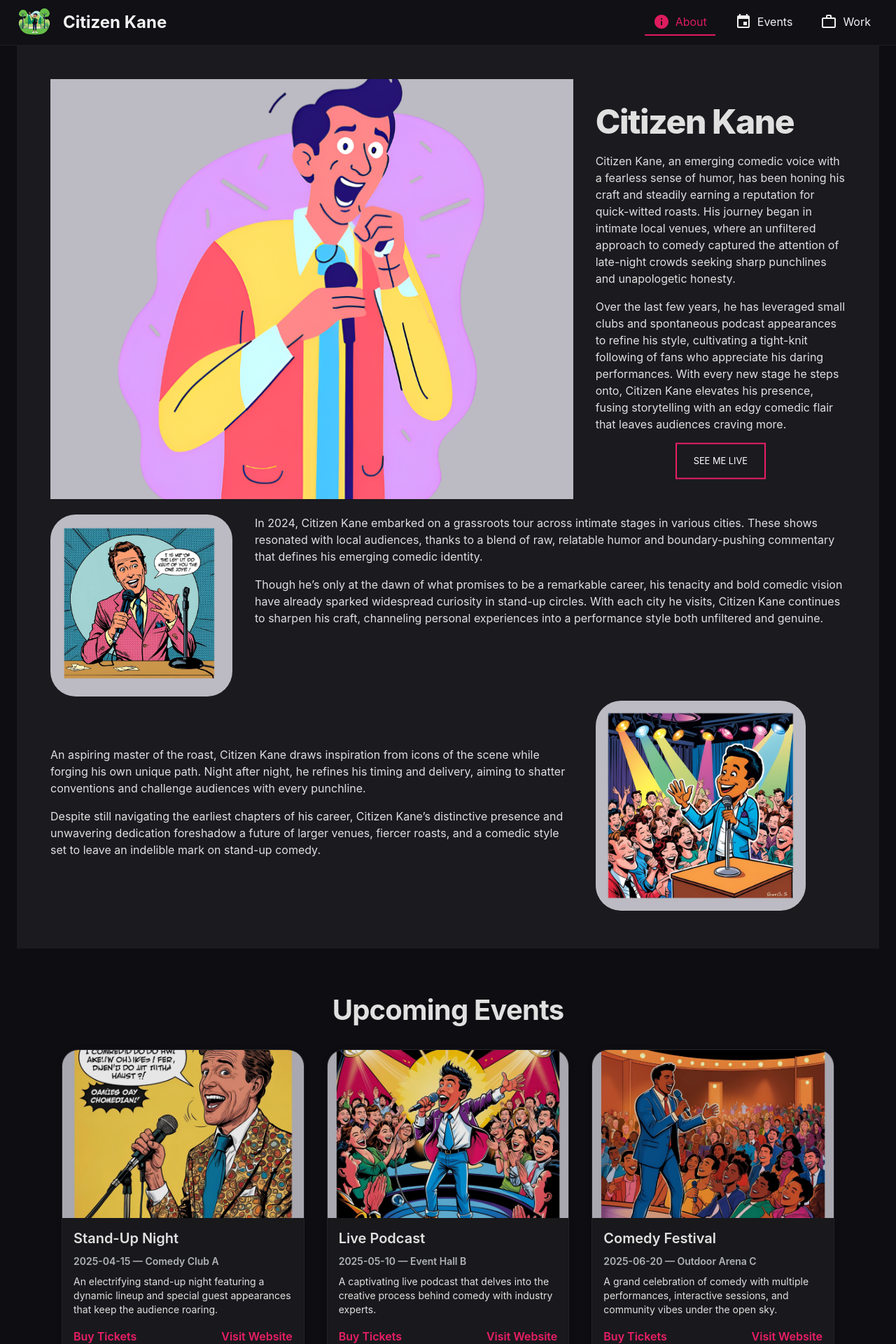
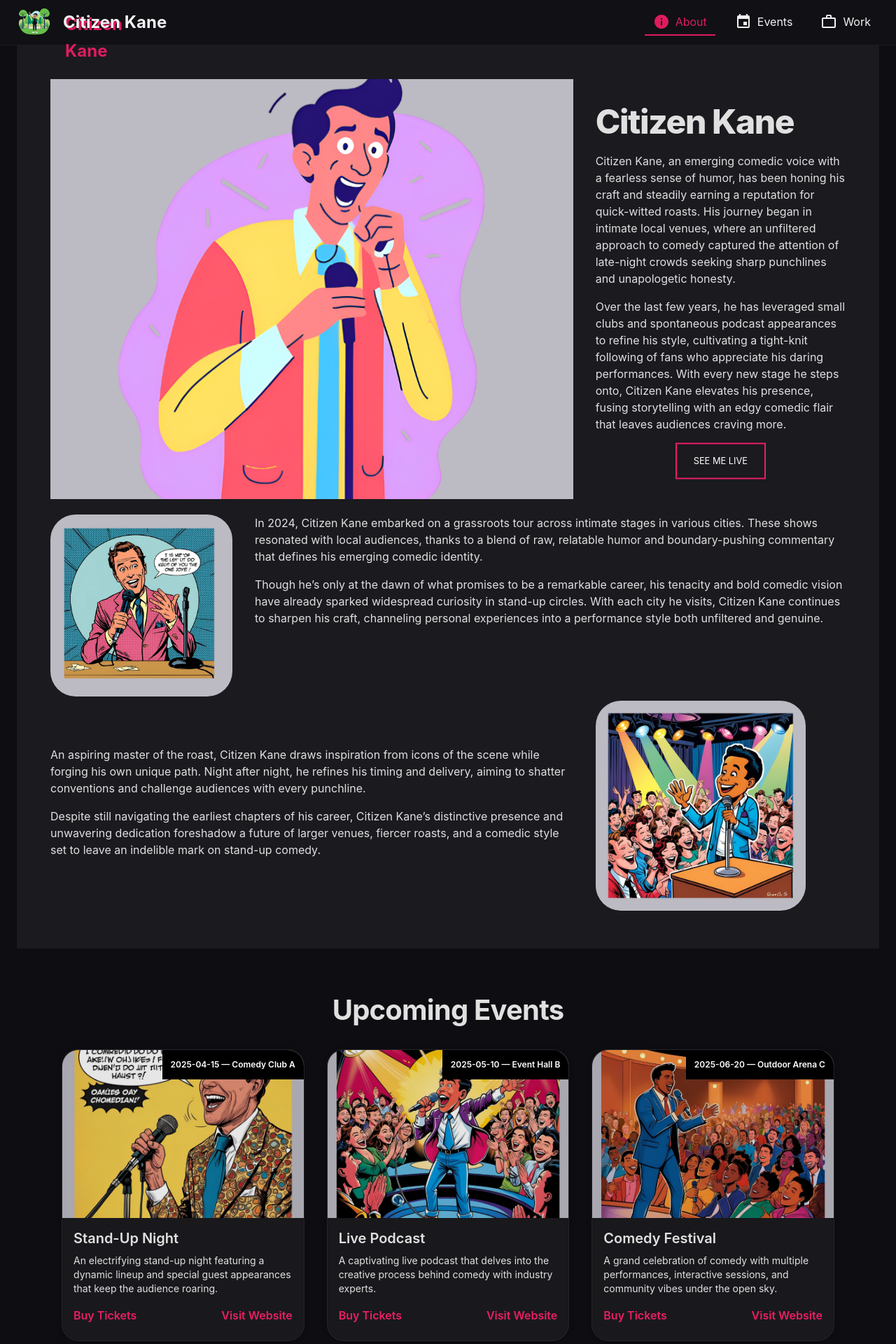
Before and after one commit to WuTangLan1/Sample-Comedy-Profile-2, a React (Create React App) app: page / in a window 1280 px wide. Shown: the top 1920 px of the page at 70% size. Built offline with nearby package versions, Linux system fonts and the light colour scheme.

Commit message:
repeat animation on date badge

```diff
--- a/public/index.html
+++ b/public/index.html
@@ -5,6 +5,8 @@
     <link rel="icon" href="%PUBLIC_URL%/favicon.ico" />
     <meta name="viewport" content="width=device-width, initial-scale=1" />
     <meta name="theme-color" content="#000000" />
+    <meta http-equiv="Content-Security-Policy" content="default-src 'self'; script-src 'self'; style-src 'self' 'unsafe-inline'">
+
     <meta
       name="description"
       content="Web site created using create-react-app"
--- a/src/components/Events.tsx
+++ b/src/components/Events.tsx
@@ -1,4 +1,3 @@
-// src/components/Events.tsx
 import React from 'react';
 import { Box, Typography, Card, CardContent, CardMedia, Grid, Link, Button } from '@mui/material';
 import { motion } from 'framer-motion';
@@ -60,28 +59,84 @@ const Events: React.FC = () => {
           {events.map((event, index) => (
             <Grid item xs={12} md={4} key={index}>
               <motion.div variants={cardVariants} whileHover="hover">
-                <Card sx={{ height: '100%', display: 'flex', flexDirection: 'column', borderRadius: 2, boxShadow: 3, overflow: 'hidden' }}>
+                <Card sx={{ height: '100%', display: 'flex', flexDirection: 'column', borderRadius: 2, boxShadow: 3, overflow: 'hidden', position: 'relative' }}>
+                  <Box sx={{ position: 'relative' }}>
                     <CardMedia
                       component="img"
                       image={event.image}
                       alt={event.title}
                       sx={{ height: 240, objectFit: 'cover', filter: 'brightness(0.9)', transition: 'filter 0.3s ease', '&:hover': { filter: 'brightness(1)' } }}
                     />
+                    <motion.div
+                      initial={{ scale: 0.5, opacity: 0 }}
+                      whileInView={{ scale: 1, opacity: 1 }}
+                      transition={{ type: 'spring', stiffness: 260, damping: 20 }}
+                      viewport={{ once: false }}
+                      style={{ position: 'absolute', top: 0, right: 0 }}
+                    >
+                      <Box sx={{ backgroundColor: 'black', color: 'white', p: 1.5, fontWeight: 600, fontSize: '0.75rem' }}>
+                        {event.date} — {event.location}
+                      </Box>
+                    </motion.div>
+                  </Box>
                   <CardContent sx={{ flexGrow: 1, backgroundColor: 'rgba(0,0,0,0.05)', backdropFilter: 'blur(5px)', p: 2 }}>
                     <Typography variant="h5" sx={{ mb: 1, fontWeight: 600 }}>
                       {event.title}
-                    </Typography>
-                    <Typography variant="subtitle2" sx={{ mb: 1, color: 'text.secondary' }}>
-                      {event.date} — {event.location}
                     </Typography>
                     <Typography variant="body2" sx={{ mb: 2 }}>
                       {event.description}
                     </Typography>
                     <Box sx={{ display: 'flex', justifyContent: 'space-between' }}>
-                      <Link href={event.ticketLink} target="_blank" rel="noopener" sx={{ fontWeight: 600, color: 'secondary.main', textDecoration: 'none', '&:hover': { textDecoration: 'underline' } }}>
+                      <Link
+                        href={event.ticketLink}
+                        target="_blank"
+                        rel="noopener"
+                        sx={{
+                          fontWeight: 600,
+                          color: 'secondary.main',
+                          textDecoration: 'none',
+                          position: 'relative',
+                          '&::after': {
+                            content: '""',
+                            position: 'absolute',
+                            bottom: -2,
+                            left: '50%',
+                            width: '100%',
+                            height: '2px',
+                            backgroundColor: 'secondary.main',
+                            transform: 'translateX(-50%) scaleX(0)',
+                            transformOrigin: 'center',
+                            transition: 'transform 0.3s ease-in-out'
+                          },
+                          '&:hover::after': { transform: 'translateX(-50%) scaleX(1)' }
+                        }}
+                      >
                         Buy Tickets
                       </Link>
-                      <Link href={event.websiteLink} target="_blank" rel="noopener" sx={{ fontWeight: 600, color: 'secondary.main', textDecoration: 'none', '&:hover': { textDecoration: 'underline' } }}>
+                      <Link
+                        href={event.websiteLink}
+                        target="_blank"
+                        rel="noopener"
+                        sx={{
+                          fontWeight: 600,
+                          color: 'secondary.main',
+                          textDecoration: 'none',
+                          position: 'relative',
+                          '&::after': {
+                            content: '""',
+                            position: 'absolute',
+                            bottom: -2,
+                            left: '50%',
+                            width: '100%',
+                            height: '2px',
+                            backgroundColor: 'secondary.main',
+                            transform: 'translateX(-50%) scaleX(0)',
+                            transformOrigin: 'center',
+                            transition: 'transform 0.3s ease-in-out'
+                          },
+                          '&:hover::after': { transform: 'translateX(-50%) scaleX(1)' }
+                        }}
+                      >
                         Visit Website
                       </Link>
                     </Box>
@@ -123,8 +178,8 @@ const Events: React.FC = () => {
                 color: '#ffffff',
                 transform: 'translate(-4px, -4px)',
                 boxShadow: '-8px 8px 0 rgb(167, 37, 37)',
-                borderColor: '#e91e63',
-              },
+                borderColor: '#e91e63'
+              }
             }}
             href="mailto:citizenkane@gmail.com?subject=DO%20NOT%20ACTUALLY%20SEND%20THIS"
           >
--- a/src/components/Header.tsx
+++ b/src/components/Header.tsx
@@ -55,7 +55,24 @@ const Header: React.FC = () => {
             alt="Logo"
             sx={{ height: { xs: 30, sm: 40, md: 50 }, mr: { xs: 1, sm: 2 } }}
           />
-          <Typography variant="h6" sx={{ fontWeight: 'bold', fontSize: { xs: '1rem', sm: '1.25rem', md: '1.5rem' } }}>
+          <Typography
+            variant="h6"
+            sx={{
+              position: 'relative',
+              display: 'inline-block',
+              fontWeight: 'bold',
+              fontSize: { xs: '1rem', sm: '1.25rem', md: '1.5rem' },
+              color: '#ffffff',
+              '&::before': {
+                content: '"Citizen Kane"',
+                position: 'absolute',
+                left: '3px',
+                top: '3px',
+                color: '#e91e63',
+                zIndex: -1,
+              },
+            }}
+          >
             Citizen Kane
           </Typography>
         </Box>
```
Also changed, not shown: src/logo.svg (deleted). Lines whose indentation alone changed are shown as unchanged.
